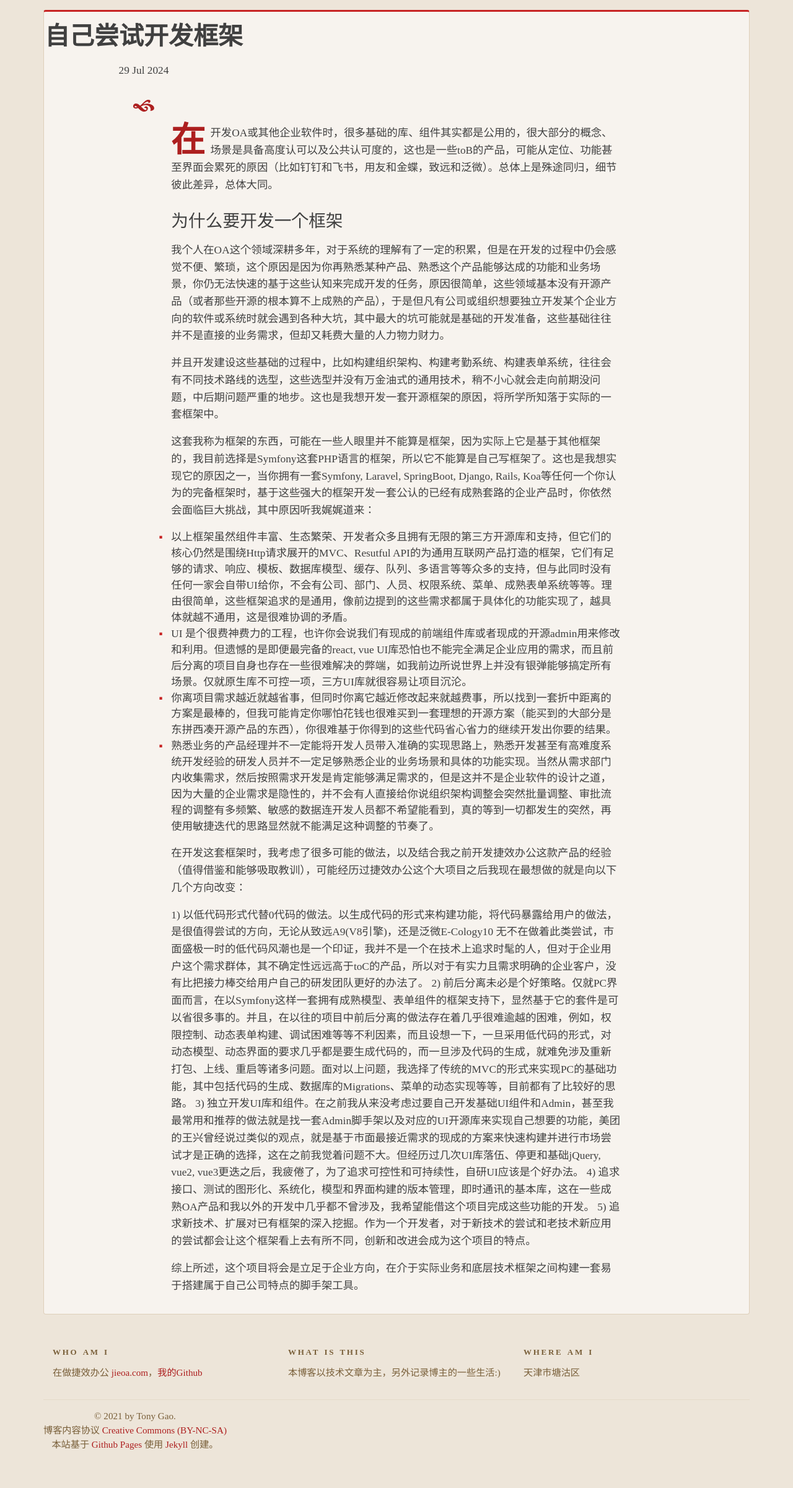
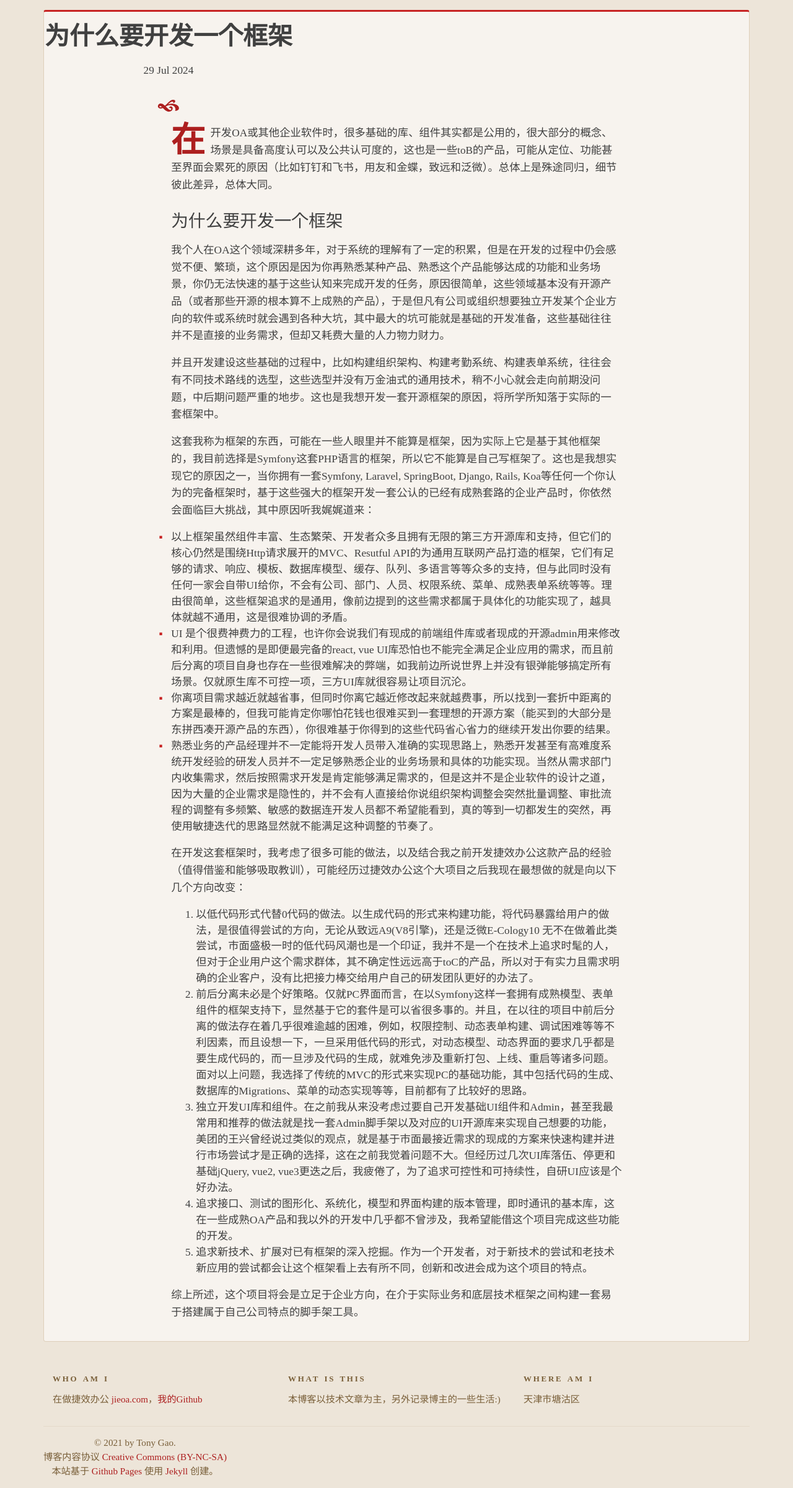
Before and after one commit to TonyGao/tonygao.github.io, a Jekyll site: the page built from _posts/2024-07-29-自己尝试开发框架.md, in a window 1280 px wide. Shown: the whole page at 62% size. Built offline with Jekyll 4.4.1, drawn with Linux system fonts in a browser that asks for light colours; some web fonts are replaced; before the commit the page ends 2358 px from its top, so only the background shows below that.

Commit message:
fix header css

```diff
--- a/_posts/2024-07-29-自己尝试开发框架.md
+++ b/_posts/2024-07-29-自己尝试开发框架.md
@@ -1,10 +1,10 @@
 ---
 layout: post
-title: 自己尝试开发框架
+title: 为什么要开发一个框架
 date: 2024-07-29 00:00
 comments: true
 external-url:
-categories: EnterpriseFramework
+categories: Enterprise Framework
 ---
 
 在开发OA或其他企业软件时，很多基础的库、组件其实都是公用的，很大部分的概念、场景是具备高度认可以及公共认可度的，这也是一些toB的产品，可能从定位、功能甚至界面会累死的原因（比如钉钉和飞书，用友和金蝶，致远和泛微）。总体上是殊途同归，细节彼此差异，总体大同。
@@ -24,10 +24,10 @@ categories: EnterpriseFramework
 
 在开发这套框架时，我考虑了很多可能的做法，以及结合我之前开发捷效办公这款产品的经验（值得借鉴和能够吸取教训），可能经历过捷效办公这个大项目之后我现在最想做的就是向以下几个方向改变：
 
-1) 以低代码形式代替0代码的做法。以生成代码的形式来构建功能，将代码暴露给用户的做法，是很值得尝试的方向，无论从致远A9(V8引擎)，还是泛微E-Cology10 无不在做着此类尝试，市面盛极一时的低代码风潮也是一个印证，我并不是一个在技术上追求时髦的人，但对于企业用户这个需求群体，其不确定性远远高于toC的产品，所以对于有实力且需求明确的企业客户，没有比把接力棒交给用户自己的研发团队更好的办法了。
-2) 前后分离未必是个好策略。仅就PC界面而言，在以Symfony这样一套拥有成熟模型、表单组件的框架支持下，显然基于它的套件是可以省很多事的。并且，在以往的项目中前后分离的做法存在着几乎很难逾越的困难，例如，权限控制、动态表单构建、调试困难等等不利因素，而且设想一下，一旦采用低代码的形式，对动态模型、动态界面的要求几乎都是要生成代码的，而一旦涉及代码的生成，就难免涉及重新打包、上线、重启等诸多问题。面对以上问题，我选择了传统的MVC的形式来实现PC的基础功能，其中包括代码的生成、数据库的Migrations、菜单的动态实现等等，目前都有了比较好的思路。
-3) 独立开发UI库和组件。在之前我从来没考虑过要自己开发基础UI组件和Admin，甚至我最常用和推荐的做法就是找一套Admin脚手架以及对应的UI开源库来实现自己想要的功能，美团的王兴曾经说过类似的观点，就是基于市面最接近需求的现成的方案来快速构建并进行市场尝试才是正确的选择，这在之前我觉着问题不大。但经历过几次UI库落伍、停更和基础jQuery, vue2, vue3更迭之后，我疲倦了，为了追求可控性和可持续性，自研UI应该是个好办法。
-4) 追求接口、测试的图形化、系统化，模型和界面构建的版本管理，即时通讯的基本库，这在一些成熟OA产品和我以外的开发中几乎都不曾涉及，我希望能借这个项目完成这些功能的开发。
-5) 追求新技术、扩展对已有框架的深入挖掘。作为一个开发者，对于新技术的尝试和老技术新应用的尝试都会让这个框架看上去有所不同，创新和改进会成为这个项目的特点。
+1. 以低代码形式代替0代码的做法。以生成代码的形式来构建功能，将代码暴露给用户的做法，是很值得尝试的方向，无论从致远A9(V8引擎)，还是泛微E-Cology10 无不在做着此类尝试，市面盛极一时的低代码风潮也是一个印证，我并不是一个在技术上追求时髦的人，但对于企业用户这个需求群体，其不确定性远远高于toC的产品，所以对于有实力且需求明确的企业客户，没有比把接力棒交给用户自己的研发团队更好的办法了。
+2. 前后分离未必是个好策略。仅就PC界面而言，在以Symfony这样一套拥有成熟模型、表单组件的框架支持下，显然基于它的套件是可以省很多事的。并且，在以往的项目中前后分离的做法存在着几乎很难逾越的困难，例如，权限控制、动态表单构建、调试困难等等不利因素，而且设想一下，一旦采用低代码的形式，对动态模型、动态界面的要求几乎都是要生成代码的，而一旦涉及代码的生成，就难免涉及重新打包、上线、重启等诸多问题。面对以上问题，我选择了传统的MVC的形式来实现PC的基础功能，其中包括代码的生成、数据库的Migrations、菜单的动态实现等等，目前都有了比较好的思路。
+3. 独立开发UI库和组件。在之前我从来没考虑过要自己开发基础UI组件和Admin，甚至我最常用和推荐的做法就是找一套Admin脚手架以及对应的UI开源库来实现自己想要的功能，美团的王兴曾经说过类似的观点，就是基于市面最接近需求的现成的方案来快速构建并进行市场尝试才是正确的选择，这在之前我觉着问题不大。但经历过几次UI库落伍、停更和基础jQuery, vue2, vue3更迭之后，我疲倦了，为了追求可控性和可持续性，自研UI应该是个好办法。
+4. 追求接口、测试的图形化、系统化，模型和界面构建的版本管理，即时通讯的基本库，这在一些成熟OA产品和我以外的开发中几乎都不曾涉及，我希望能借这个项目完成这些功能的开发。
+5. 追求新技术、扩展对已有框架的深入挖掘。作为一个开发者，对于新技术的尝试和老技术新应用的尝试都会让这个框架看上去有所不同，创新和改进会成为这个项目的特点。
 
 综上所述，这个项目将会是立足于企业方向，在介于实际业务和底层技术框架之间构建一套易于搭建属于自己公司特点的脚手架工具。
--- a/_sass/_base.scss
+++ b/_sass/_base.scss
@@ -144,6 +144,15 @@ blockquote {
   }
 }
 
+.row.header {
+  display: flex; /* 使用 flexbox 布局 */
+  justify-content: center; /* 水平居中对齐 */
+  align-items: center; /* 垂直居中对齐 */
+  flex-direction: column; /* 设置主轴方向为垂直 */
+  margin-right: -15px;
+  margin-left: -15px;
+}
+
 header {
   margin-bottom: 1em;
 
--- a/index.html
+++ b/index.html
@@ -2,7 +2,7 @@
 layout: default
 ---
 <div class="container main">
-  <div class="row">
+  <div class="row header">
     <header>
       <div><center><h1>{{ site.title }}</h1></center></div>
       <center>
```
Also changed, not shown: _posts/2024-08-19-从UI库和组件开始.md (added, +23 -0 lines).
